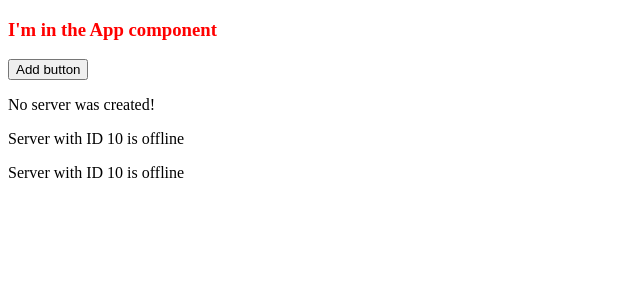
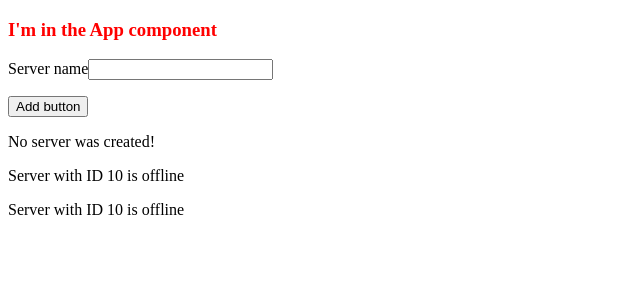
Before and after one commit to rahilka/Angular4-Basics, an Angular app: page / in a window 1280 px wide. Shown: the top 300 px of the page, without its empty margins (0-640 px from the left). Built offline with nearby package versions, Linux system fonts and the light colour scheme.

Commit message:
Using data with event binding

```diff
--- a/src/app/servers/servers.component.html
+++ b/src/app/servers/servers.component.html
@@ -1,3 +1,9 @@
+<label>Server name</label>
+<input
+  type="text"
+  class="form-control"
+  (input)="onUpdateServerName($event)">
+<p>{{ serverName }}</p>
 <button
   class="btn btn-primary"
   [disabled]="!allowNewServer"
--- a/src/app/servers/servers.component.ts
+++ b/src/app/servers/servers.component.ts
@@ -13,6 +13,7 @@
 export class ServersComponent implements OnInit {
   allowNewServer = false;
   serverCreationStatus = 'No server was created!';
+  serverName = '';
 
   constructor() {
   	setTimeout(() => {
@@ -27,4 +28,9 @@
   	this.serverCreationStatus = 'Server was created!';
   }
 
+  onUpdateServerName(event: any) {
+  	this.serverName = event.target.value;
+  	// this.serverName = (<HTMLInputElement>event.target).value; ---> Explicitly say that is an input element
+  }
+
 }
```
